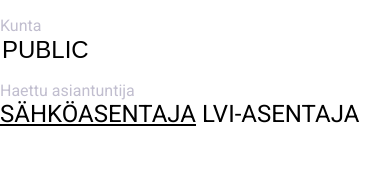
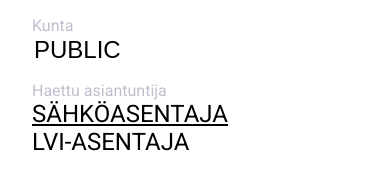
Before and after one commit to AradoLabs/valmiiksi.web-app, a website: page public/index.html in a window 390 px wide. Drawn offline with Linux system fonts and the light colour scheme; no server answers.

Commit message:
mobile layout

```diff
--- a/public/styles.css
+++ b/public/styles.css
@@ -67,3 +67,13 @@ input {
     margin-top: 0em;
     margin-bottom: 0em;
 }
+
+@media (max-width: 640px) {
+    .content {
+        margin-left: 2em;
+    }
+
+    #professions a {
+        display: block;
+    }
+}
```
